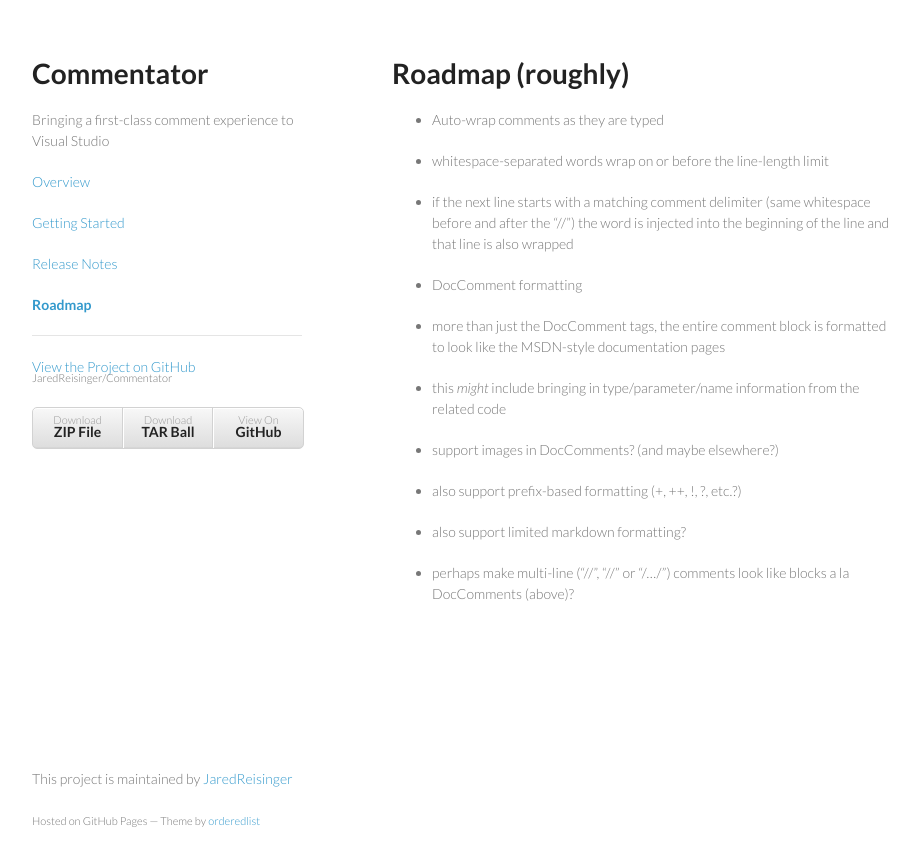
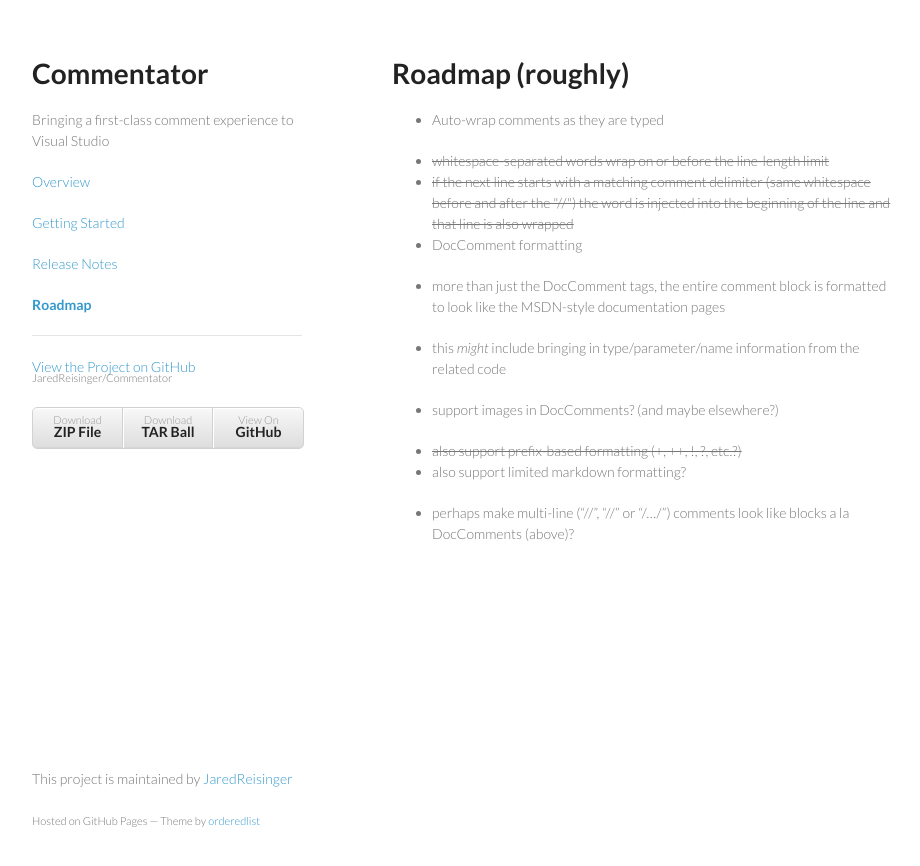
Before and after one commit to JaredReisinger/Commentator, a Jekyll site: the page built from Roadmap.md, in a window 1280 px wide. Shown: the top 866 px of the page, without its empty margins (178-1098 px from the left). Built offline with Jekyll 4.4.1, drawn with Linux system fonts in a browser that asks for light colours.

```diff
--- a/Roadmap.md
+++ b/Roadmap.md
@@ -7,11 +7,11 @@ layout: default
 
  * Auto-wrap comments as they are typed
 
-  * whitespace-separated words wrap on or before the line-length limit
+  * <s>whitespace-separated words wrap on or before the line-length limit</s>
 
-  * if the next line starts with a matching comment delimiter (same whitespace
+  * <s>if the next line starts with a matching comment delimiter (same whitespace
     before and after the "//") the word is injected into the beginning of the
-    line and that line is also wrapped
+    line and that line is also wrapped</s>
 
  * DocComment formatting
 
@@ -23,7 +23,7 @@ layout: default
 
   * support images in DocComments?  (and maybe elsewhere?)
 
- * also support prefix-based formatting (+, ++, !, ?, etc.?)
+ * <s>also support prefix-based formatting (+, ++, !, ?, etc.?)</s>
 
  * also support limited markdown formatting?
 
```
Also changed, not shown: ReleaseNotes.md (+6 -0 lines).
